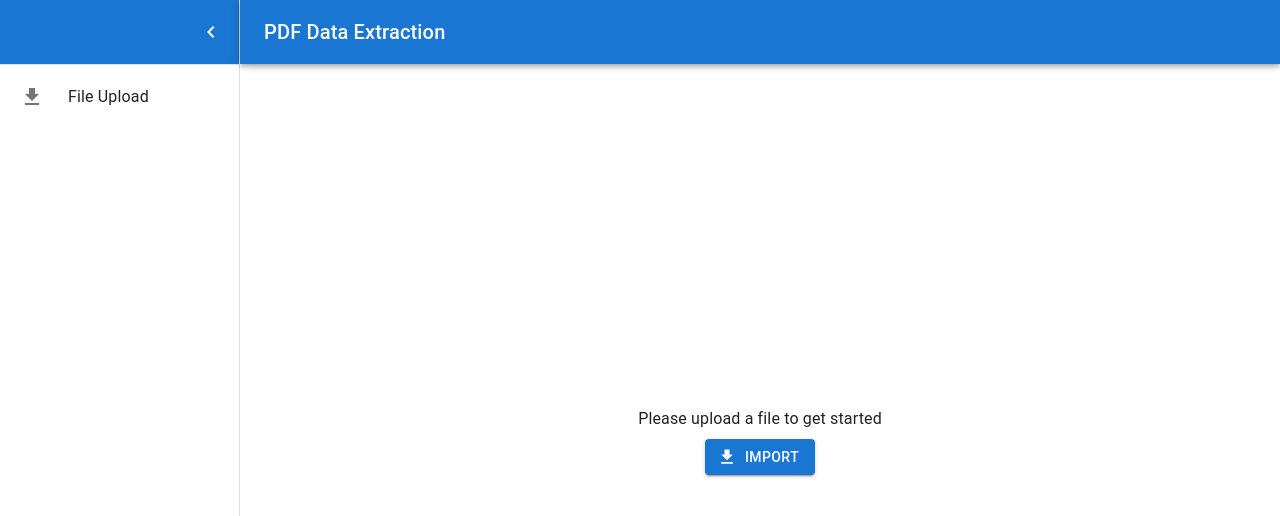
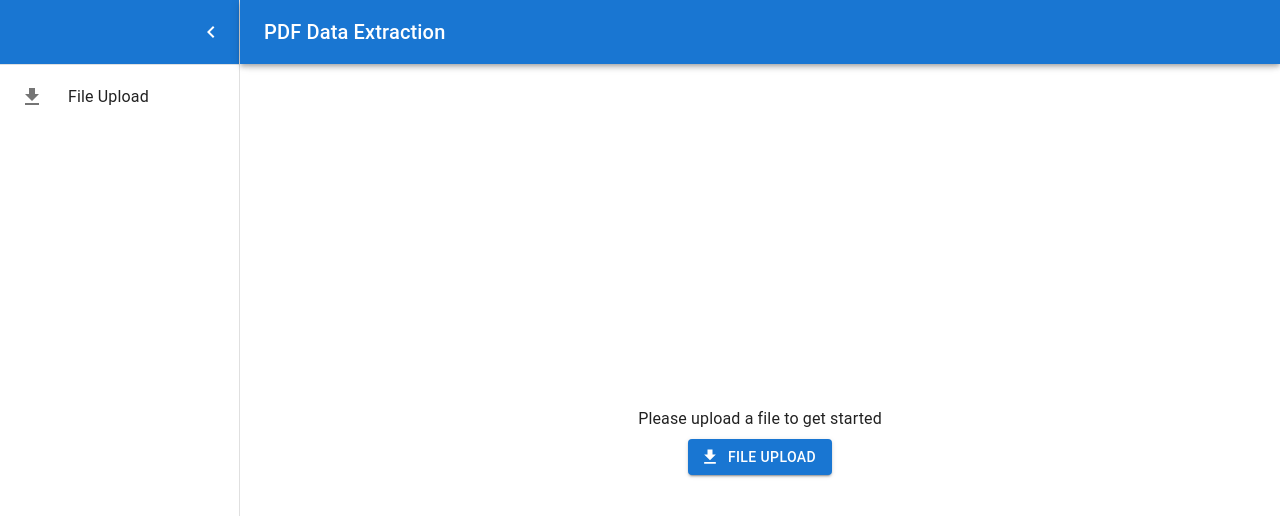
Before and after one commit to FrancisCalizo/pdf-data-extraction, a React (Create React App) app: page / in a window 1280 px wide. Shown: the top 516 px of the page. Built offline with nearby package versions, Linux system fonts and the light colour scheme.

Commit message:
feat: implement file button

```diff
--- a/src/components/FileViewer.jsx
+++ b/src/components/FileViewer.jsx
@@ -6,6 +6,14 @@ import DownloadIcon from '@mui/icons-material/Download';
 
 function FileViewer() {
   const [file, setFile] = React.useState(null)
+
+  const handleFileUpload = (e) => {
+    const { files } = e.target
+
+    if (files && files[0]) {
+      setFile(files[0] || null);
+    }
+  }
 
   if (!file) {
     return (
@@ -18,14 +26,28 @@ function FileViewer() {
         <Box sx={{ display: 'flex', flexDirection: 'column', alignItems: 'center' }}>
           Please upload a file to get started
 
-          <Button
-            variant='contained'
-            sx={{ marginTop: 1 }}
-            startIcon={<DownloadIcon />}>
-            Import
-          </Button>
+
+          <input
+            accept="pdf/*"
+            style={{ display: 'none' }}
+            id="raised-button-file"
+            type="file"
+            onChange={handleFileUpload}
+          // multiple
+          />
+          <label htmlFor="raised-button-file">
+            <Button
+              variant='contained'
+              startIcon={<DownloadIcon />}
+              sx={{ marginTop: 1 }}
+              component="span"
+            >
+              File Upload
+            </Button>
+          </label>
+
         </Box>
-      </Box>
+      </Box >
     )
   }
 
```
